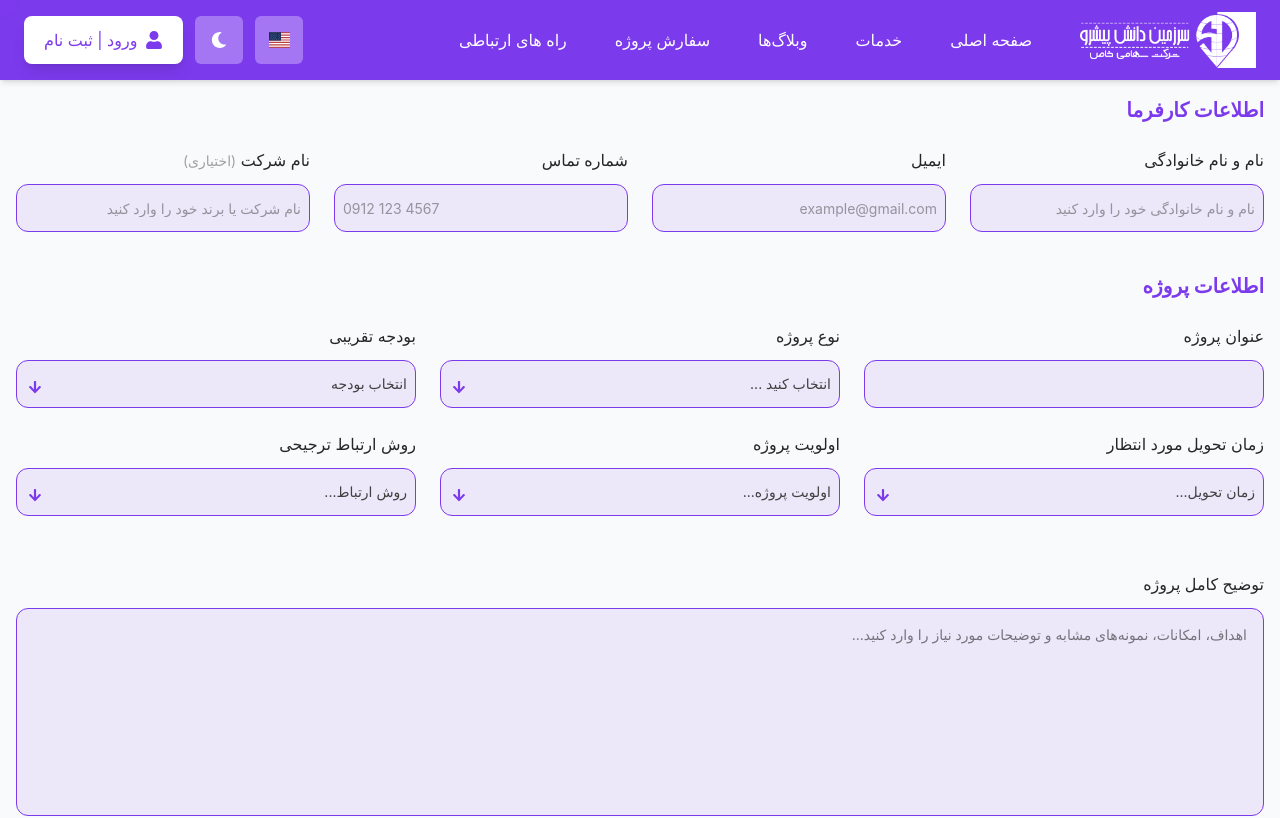
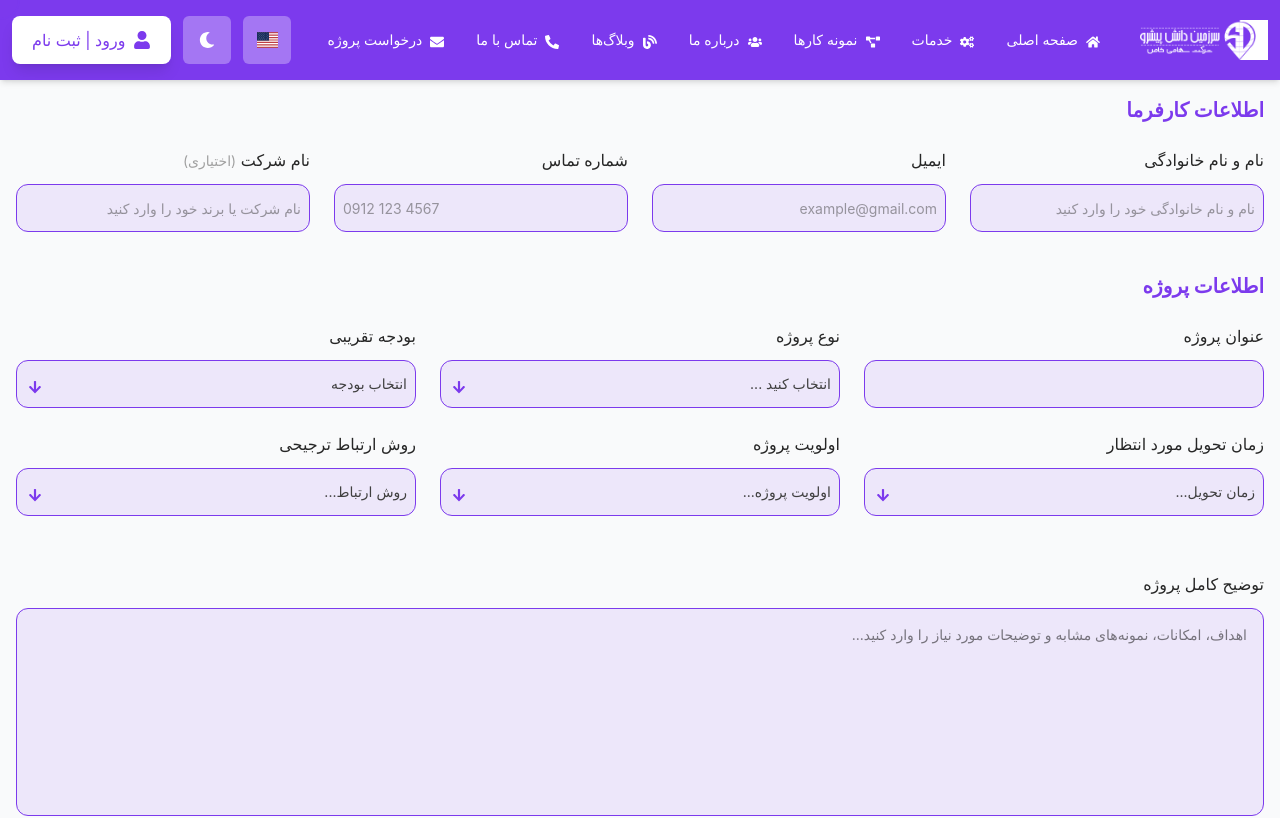
Before and after one commit to elahecodes/sarzamindaneshphisroo, a React (Vite) app: page /projectorder in a window 1280 px wide. Shown: the top 818 px of the page. Built offline with nearby package versions, Linux system fonts and the light colour scheme.

Commit message:
improving styles

```diff
--- a/src/components/CustomSelect.jsx
+++ b/src/components/CustomSelect.jsx
@@ -3,7 +3,7 @@
 const CustomSelect = ({items , setValue , setOpen}) => {
     return (
         <div>
-              <div className="bg-white w-[20rem] md:w-[25rem] z-20 p-3 rounded-xl shadow-xl absolute top-22 md:-left-4">
+              <div className="bg-white z-20 p-3 rounded-xl shadow-xl absolute top-22 left-0">
                 {items.map((item) => (
                   <div
                     key={item.id}
@@ -12,7 +12,7 @@ const CustomSelect = ({items , setValue , setOpen}) => {
                       setOpen(false);
                     }}
                     className="
-                        flex items-center gap-2 mb-2 h-10 px-3
+                        flex items-center gap-2 mb-2 h-10 px-2
                         rounded-xl bg-primary-light
                         hover:scale-[1.02]
                         hover:shadow-md
@@ -21,7 +21,7 @@ const CustomSelect = ({items , setValue , setOpen}) => {
                       "
                   >
                     {item.icon}
-                    <span className="text-sm">{item.text}</span>
+                    <span className="text-xs md:text-sm">{item.text}</span>
                   </div>
                 ))}
               </div>
--- a/src/components/Header.jsx
+++ b/src/components/Header.jsx
@@ -51,65 +51,26 @@ const menuItems = [
     path: "/projectorder",
     icon: <FaEnvelope />,
   },
-
 ];
 
 const Header = () => {
   const [isOpen, setIsOpen] = useState(false);
   return (
     <header className="sticky top-0 z-50 bg-primary shadow-md">
-      <div className="w-full max-w-[1600px] mx-auto h-20 px-3 md:px-6 flex items-center justify-between">
+      <div className="w-full max-w-[1600px] mx-auto h-20 px-3 flex items-center justify-between">
         {/* Logo & Navigation */}
         <div className="flex items-center gap-4 lg:gap-10">
-          <img
-            src={logo}
-            alt="Company Logo"
-            className="w-32 md:w-40 lg:w-44 object-contain"
-          />
+          <img src={logo} alt="Company Logo" className="w-32 object-contain" />
           <nav className="hidden lg:block">
-            <ul className="flex items-center gap-6 xl:gap-8">
-              <li>
-                <Link
-                  to="/home"
-                  className="text-white hover:bg-white/20 p-2 rounded-md transition-all duration-300"
-                >
-                  صفحه اصلی
-                </Link>
-              </li>
-
-              <li>
-                <Link
-                  to="/services"
-                  className="text-white hover:bg-white/20 p-2 rounded-md transition-all duration-300"
-                >
-                  خدمات
-                </Link>
-              </li>
-
-              <li>
-                <Link
-                  to="/blogs"
-                  className="text-white hover:bg-white/20 p-2 rounded-md transition-all duration-300"
-                >
-                  وبلاگ‌ها
-                </Link>
-              </li>
-              <li>
-                <Link
-                  to="/projectorder"
-                  className="text-white hover:bg-white/20 p-2 rounded-md transition-all duration-300"
-                >
-                  سفارش پروژه
-                </Link>
-              </li>
-              <li>
-                <Link
-                  className="text-white hover:bg-white/20 p-2 rounded-md transition-all duration-300"
-                  to="/contact"
-                >
-                  راه های ارتباطی
-                </Link>
-              </li>
+            <ul className="flex items-center gap-2 md:gap-6 lg:gap-8">
+              {menuItems.map((item) => (
+                <li className="flex justify-start items-center gap-2 hover:bg-white/20 hover:p-2 transition-all duration-300 ease-in-out rounded-md">
+                  <span className="text-white text-sm mt-1 hidden xl:block">{item.icon}</span>
+                  <Link className="text-white text-sm" to={item.path}>
+                    {item.title}
+                  </Link>
+                </li>
+              ))}
             </ul>
           </nav>
         </div>
@@ -127,9 +88,11 @@ const Header = () => {
 
           {/* Login */}
           <Link to={"/login"}>
-            <button className="hidden cursor-pointer sm:flex h-10 md:h-12 px-4 md:px-5 items-center gap-2 rounded-lg bg-white text-primary shadow-lg hover:scale-105 transition">
+            <button className="hidden cursor-pointer lg:flex h-10 md:h-12 px-4 md:px-5 items-center gap-2 rounded-lg bg-white text-primary shadow-lg hover:scale-105 transition">
               <FaUser className="text-lg" />
-              <span className="text-sm md:text-base">ورود | ثبت نام</span>
+              <span className="text-sm md:text-base hidden xl:block">
+                ورود | ثبت نام
+              </span>
             </button>
           </Link>
 
@@ -190,7 +153,7 @@ const Header = () => {
             <ul className="flex flex-col gap-3 py-6">
               {menuItems.map((item) => (
                 <li
-                  key={item.path}
+                  key={item.id}
                   className="
                     bg-white
                     border border-neutral-100
@@ -215,6 +178,14 @@ const Header = () => {
                   </Link>
                 </li>
               ))}
+              <Link to={"/login"}>
+                <button className="w-11/12 mx-auto px-4 cursor-pointer h-12 flex justify-center items-center gap-2 rounded-lg bg-primary text-white shadow-lg hover:scale-105 transition">
+                  <FaUser className="text-lg" />
+                  <span className="text-sm md:text-base">
+                    ورود | ثبت نام
+                  </span>
+                </button>
+              </Link>
             </ul>
           </nav>
         </div>
--- a/src/pages/Contact.jsx
+++ b/src/pages/Contact.jsx
@@ -41,19 +41,19 @@ const Contact = () => {
   ];
 
   return (
-    <section className="w-11/12 max-w-7xl mx-auto py-20">
-      <div className="text-center mb-14">
-        <h2 className="text-3xl font-extrabold text-primary mb-4">
+    <section className="w-11/12 max-w-7xl mx-auto py-10">
+      <div className="mb-7 flex flex-col item-start gap-2">
+        <h2 className="text-2xl font-extrabold text-primary">
           ارتباط با ما
         </h2>
 
-        <p className="text-neutral-600 max-w-2xl mx-auto leading-8">
+        <p className="text-neutral-600 leading-8">
           برای ثبت سفارش، دریافت مشاوره یا پاسخ به سوالات خود می‌توانید از
           طریق راه‌های ارتباطی زیر با ما در تماس باشید.
         </p>
       </div>
 
-      <div className="grid grid-cols-1 md:grid-cols-3 gap-8">
+      <div className="grid grid-cols-1 md:grid-cols-2 lg:grid-cols-3 gap-8">
         {contactItems.map((item) => (
           <a
             key={item.title}
--- a/src/pages/Login.jsx
+++ b/src/pages/Login.jsx
@@ -1,9 +1,12 @@
 import { Link } from "react-router-dom";
 const Login = () => {
   return (
-    <div className="w-full bg-primary-light h-dvh flex justify-center items-center pt-12">
+    <div className="w-full max-w-[35rem] mx-auto h-dvh flex justify-center items-center pt-12">
+      <div className="absolute w-[22rem] h-[22rem] bg-accent/10 blur-3xl bottom-0 left-0 pointer-events-none" />
+      <div className="absolute w-[40rem] h-[40rem] bg-primary/10 blur-3xl top-0 right-1 pointer-events-none" />
+
       <form
-        className="w-11/12 h-full flex flex-col justify-start items-center gap-3"
+        className="w-11/12 z-20 h-full flex flex-col justify-start items-center gap-3"
         action=""
       >
         <label className="text-2xl text-primary font-bold mb-8" htmlFor="">
@@ -20,15 +23,19 @@ const Login = () => {
           type="text"
         />
         <div className="w-full flex justify-between items-center">
-          <span className="text-text text-sm">بازیابی رمز عبور</span>
+          <span className="text-text text-sm hover:text-accent cursor-pointer transition-all">
+            بازیابی رمز عبور
+          </span>
         </div>
-        <button className="bg-primary w-full h-12 rounded text-white mt-5">
+        <button className="bg-primary w-full hover:bg-primary/90 transition-all cursor-pointer h-12 rounded text-white mt-5">
           اعمال
         </button>
         <div className="relative w-full">
           <span className="absolute right-0 top-3">
             حساب کاربری ندارید ؟{" "}
-            <Link to={"/signin"} className="text-primary font-bold">ثبت نام</Link>
+            <Link to={"/signin"} className="text-primary font-bold">
+              ثبت نام
+            </Link>
           </span>
         </div>
       </form>
--- a/src/pages/ProjectOrder.jsx
+++ b/src/pages/ProjectOrder.jsx
@@ -271,7 +271,7 @@ const ProjectOrder = () => {
           <h4 className="text-xl font-bold text-primary">اطلاعات پروژه</h4>
           {/* عنوان پروژه */}
 
-          <section className="grid grid-cols-1 lg:grid-cols-3 gap-6">
+          <section className="grid grid-cols-2 md:grid-cols-3 gap-6">
             <div className="flex flex-col gap-3">
               <label className={lableStyles}>عنوان پروژه</label>
               <input className={inputStyles} type="text" />
@@ -330,9 +330,7 @@ const ProjectOrder = () => {
                 />
               )}
             </div>
-          </section>
 
-          <section className="grid grid-cols-1 lg:grid-cols-3 gap-6">
             {/* زمان تحویل */}
             <div className="relative">
               <label className={lableStyles}>زمان تحویل مورد انتظار</label>
@@ -359,7 +357,6 @@ const ProjectOrder = () => {
                 />
               )}
             </div>
-
             {/* اولویت */}
             <div className="relative">
               <label className={lableStyles}>اولویت پروژه</label>
@@ -414,6 +411,9 @@ const ProjectOrder = () => {
               )}
             </div>
           </section>
+
+
+
 
           {/* توضیحات */}
           <div className="my-8">
--- a/src/pages/SignIn.jsx
+++ b/src/pages/SignIn.jsx
@@ -61,9 +61,11 @@ const SignIn = () => {
   }
 
   return (
-    <div className="w-full bg-primary-light h-dvh flex justify-center items-center pt-12">
+    <div className="w-full max-w-[35rem] mx-auto h-dvh flex justify-center items-center pt-12">
+      <div className="absolute w-[22rem] h-[22rem] bg-accent/10 blur-3xl bottom-0 left-0 pointer-events-none" />
+      <div className="absolute w-[40rem] h-[40rem] bg-primary/10 blur-3xl top-0 right-0 pointer-events-none" />
       <form
-        className="w-11/12 h-full flex flex-col justify-start items-center gap-3"
+        className="z-20 w-11/12 h-full flex flex-col justify-start items-center gap-3"
         action=""
       >
         <label className="text-2xl text-primary font-bold mb-8" htmlFor="">
@@ -113,7 +115,7 @@ const SignIn = () => {
             </div>
           </div>
         </div>
-        <button className="bg-primary w-full h-12 rounded text-white mt-5">
+        <button className="bg-primary hover:bg-primary/90 transition-all cursor-pointer w-full h-12 rounded text-white mt-5">
           ثبت
         </button>
         <div className="relative w-full">
```
